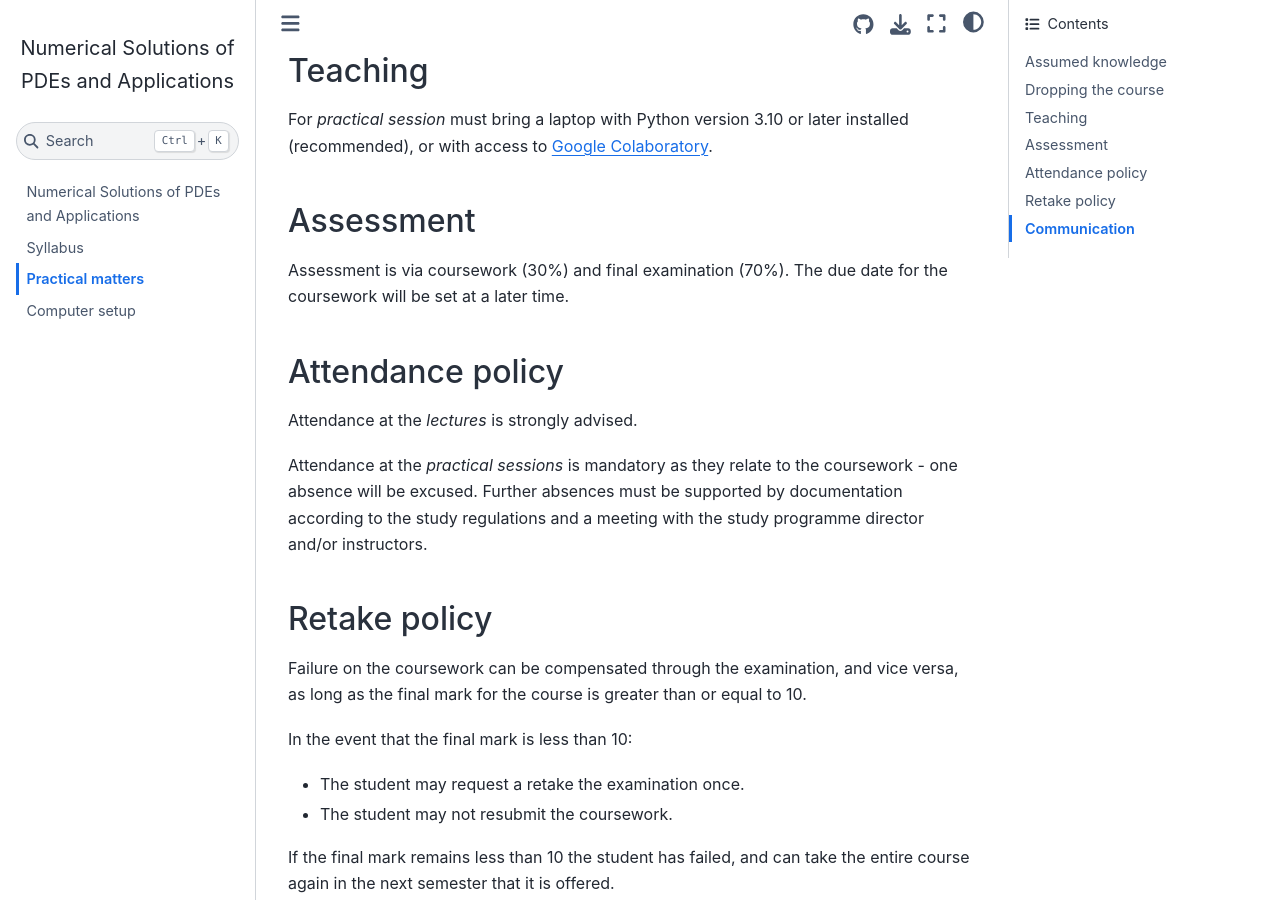
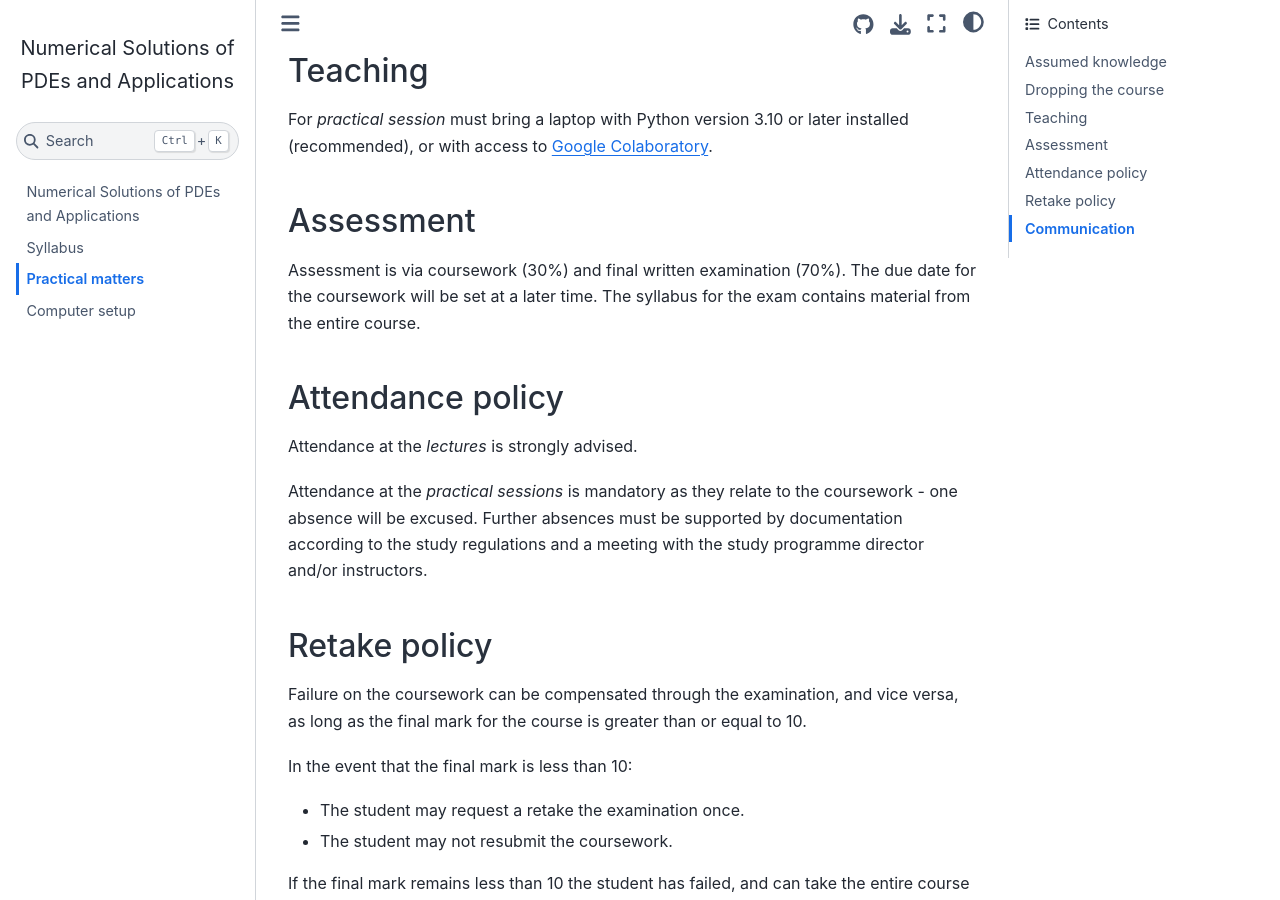
Before and after one commit to jhale/numerical-solutions-pdes, a Jupyter Book: the page built from chapters/practical.md, in a window 1280 px wide and 900 px high, scrolled down 410 px. Built offline with Jupyter Book 1.0.4 settings and Sphinx 7.4.7 and the Sphinx Book theme 1.1.4, drawn with Linux system fonts in a browser that asks for light colours; pages that are not in the unit, such as notebooks, are missing from menus.

Commit message:
Clarify examination.

```diff
--- a/chapters/practical.md
+++ b/chapters/practical.md
@@ -19,8 +19,9 @@ Colaboratory](https://colab.research.google.com).
 
 ## Assessment
 
-Assessment is via coursework (30%) and final examination (70%). The due date
-for the coursework will be set at a later time.
+Assessment is via coursework (30%) and final written examination (70%). The due
+date for the coursework will be set at a later time. The syllabus for the exam
+contains material from the entire course.
 
 ## Attendance policy
 
```
